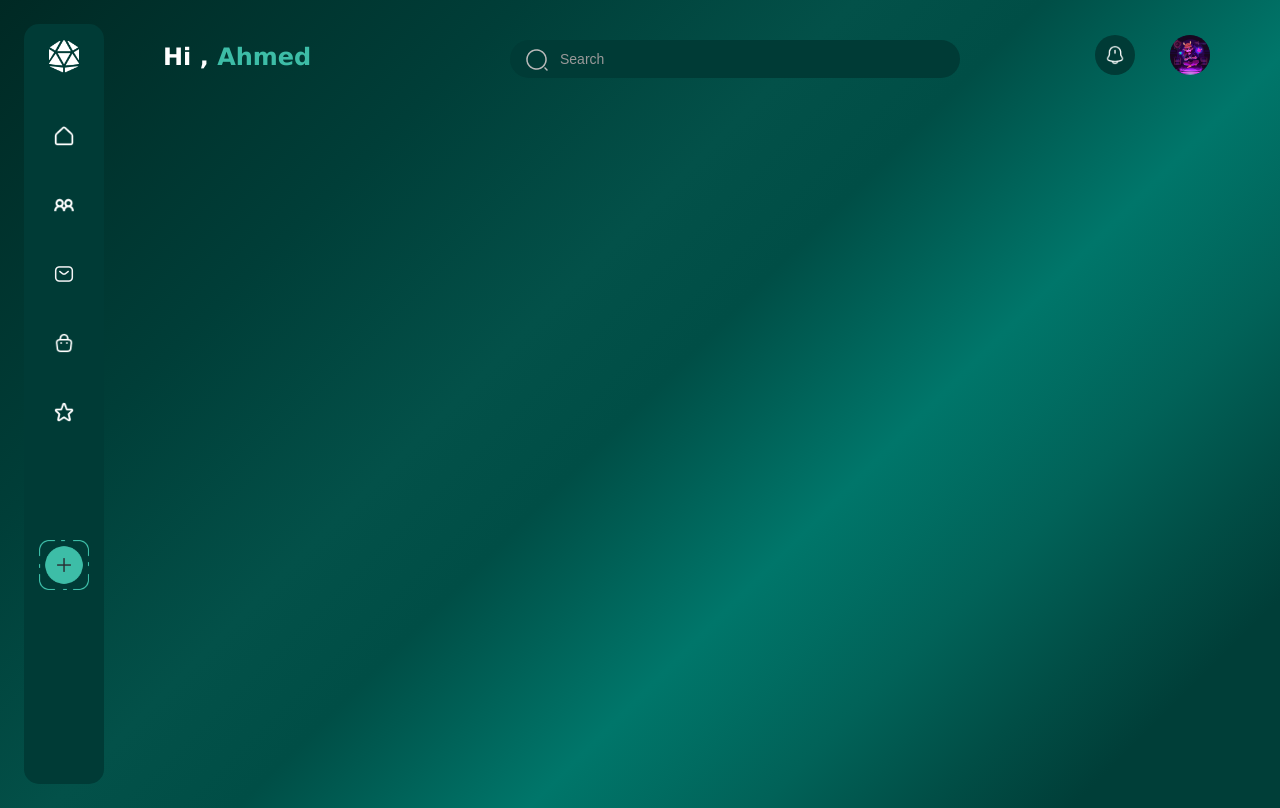
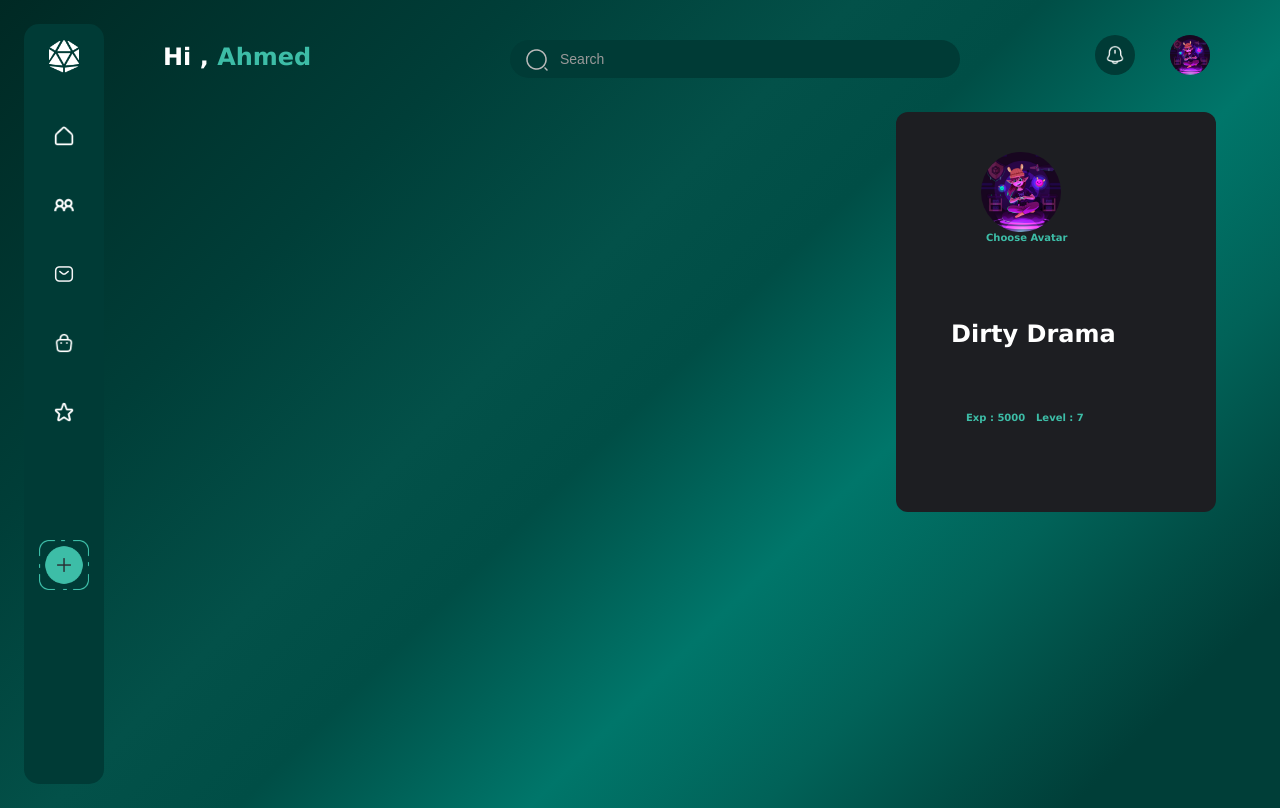
Before and after one commit to YoussefGharbi-oss/E-gaming, a plain HTML site: page index.html in a window 1280 px wide. Both pictures are taken after a click on the element 1190 px from the left and 58 px from the top of the page. Drawn offline with Linux system fonts and the light colour scheme.

Commit message:
Start Building UI

```diff
--- a/Js/index.js
+++ b/Js/index.js
@@ -17,3 +17,30 @@ popBtn.addEventListener("click" , function(){
         isOpen = false
     }
 })
+
+const ProfilePopUp = document.querySelector(".Profile-Pop-Up")
+const ProfileBtn = document.querySelector(".avatar-btn")
+let ProfileisOpen = false
+ProfileBtn.addEventListener("click" , function(){
+    if(!ProfileisOpen){
+        ProfilePopUp.style.display = "block"
+        ProfileisOpen = true
+    }
+    else{
+        ProfilePopUp.style.display = "none"
+        ProfileisOpen = false
+    }
+})
+const AvatarFile =document.getElementById("avatar-file")
+const AvatarImage =document.querySelector(".avatar-img")
+AvatarFile.addEventListener("change" , function(){
+    const file = this.files[0]
+    if(file){
+        const reader = new FileReader()
+        reader.addEventListener("load" , function(){
+            AvatarImage.setAttribute("src" , this.result)
+        })
+        reader.readAsDataURL(file)
+
+    }
+})
--- a/assets/css/style.css
+++ b/assets/css/style.css
@@ -197,3 +197,63 @@ body {
 
 
 }
+.Profile-Pop-Up{
+
+  width: 40vh;
+  height: 50vh;
+  background-color: #1d1e22;
+  position: absolute;
+  top: 14%;
+  right: 5%;
+  border-radius: 12px;
+  display: none;
+
+  font-family: Verdana, Geneva, Tahoma, sans-serif;
+}
+.Profile-Pop-Up img{
+  position: absolute;
+  border-radius: 50%;
+  width: 80px;
+  left: 85px;
+  top: 10%;
+
+}
+
+.Profile-Pop-Up p {
+  position: absolute;
+  top: 50%;
+  left: 55px;
+  color: white;
+
+}
+.Profile-Pop-Up .exp{
+  position: absolute;
+  top: 70%;
+  left: 50px;
+  color:#3DBDA7 ;
+  font-size: 10px;
+  margin-left: 20px;
+  margin-top: 20px;
+}
+.Profile-Pop-Up .level{
+  position: absolute;
+  top: 70%;
+  left: 120px;
+  color:#3DBDA7 ;
+  font-size: 10px;
+  margin-left: 20px;
+  margin-top: 20px;
+}
+#avatar-file {
+  display: none;
+}
+.custom-file-upload {
+  position: absolute;
+  top: 100px;
+  left: 70px;
+  color:#3DBDA7 ;
+  font-size: 10px;
+  margin-left: 20px;
+  margin-top: 20px;
+  cursor: pointer;
+}
--- a/index.html
+++ b/index.html
@@ -81,7 +81,26 @@
               <img src="./assets/Images/3777183.jpg" alt="notification_icon" />
             </div>
           </div>
-
+          <div class="Profile-Pop-Up">
+            <div class="avatar-btn">
+              <img
+                class="avatar-img"
+                src="./assets/Images/3777183.jpg"
+                alt="notification_icon"
+              />
+            </div>
+            <p>Dirty Drama</p>
+            <span class="level">Level : 7 </span>
+            <span class="exp">Exp : 5000</span>
+            <input type="file" name="upload-File" id="avatar-file" />
+            <div class="avatar-upload">
+              <label for="avatar-file" class="custom-file-upload">
+                Choose Avatar
+              </label>
+              <input type="file" name="upload-File" id="avatar-file" />
+              <span id="file-name" class="file-name"></span>
+            </div>
+          </div>
         </div>
       </section>
     </nav>
```
